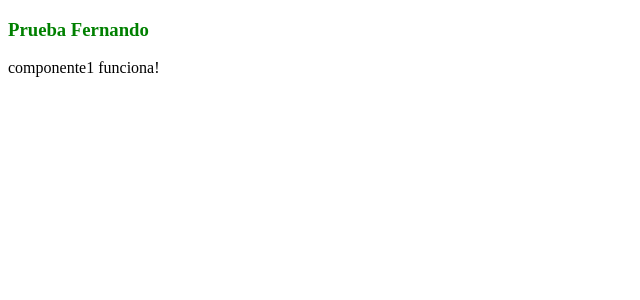
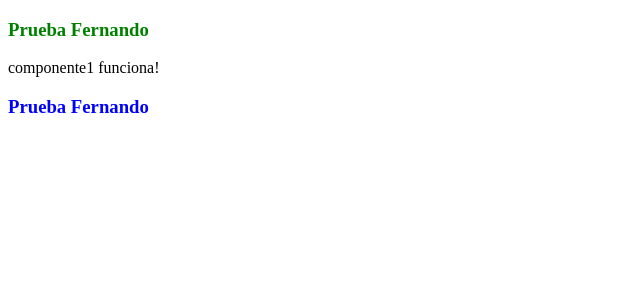
Before and after one commit to nandouluna/pruebaAngular, an Angular app: page / in a window 1280 px wide. Shown: the top 300 px of the page, without its empty margins (0-640 px from the left). Built offline with nearby package versions, Linux system fonts and the light colour scheme.

Commit message:
Se agrego un texto en azul

```diff
--- a/src/app/app.component.html
+++ b/src/app/app.component.html
@@ -1,2 +1,3 @@
 <h3 style="color: green;">Prueba Fernando</h3>
 <app-componente1></app-componente1>
+<h3 style="color: blue;">Prueba Fernando</h3>
```
